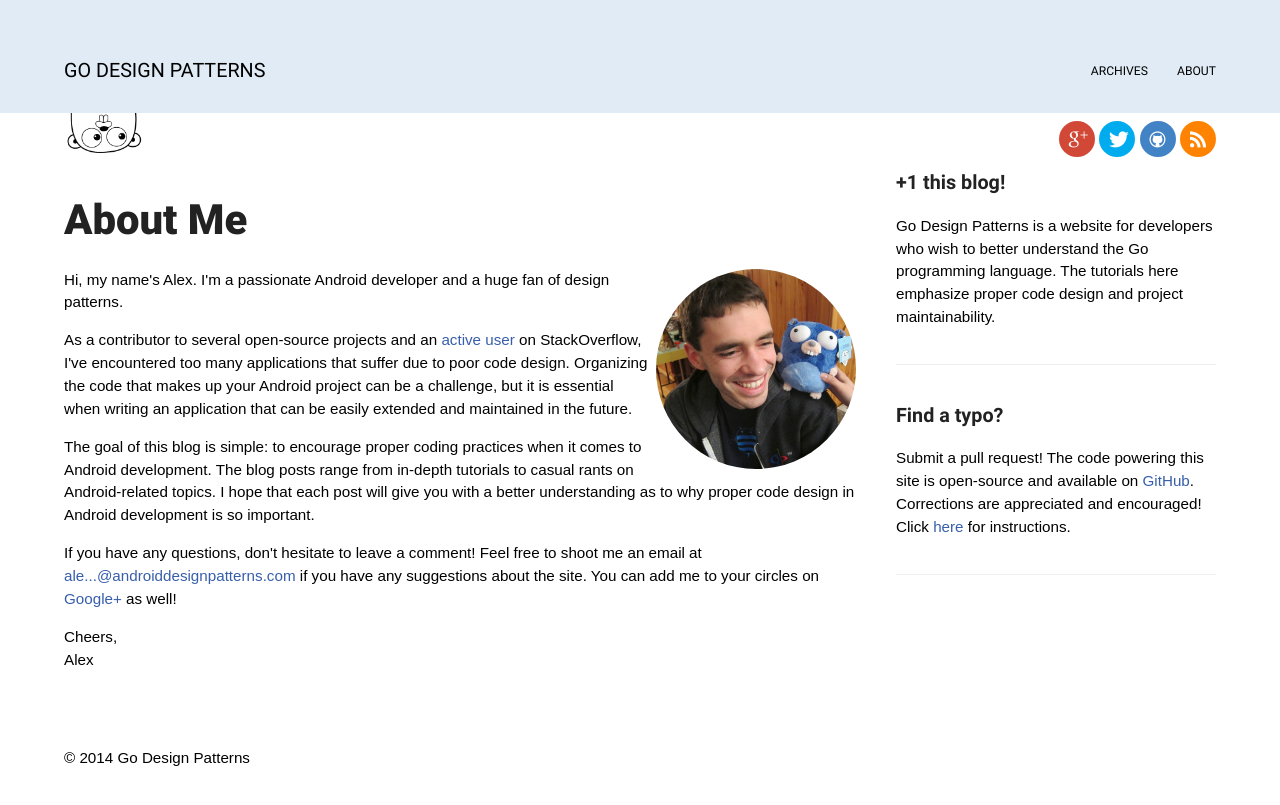
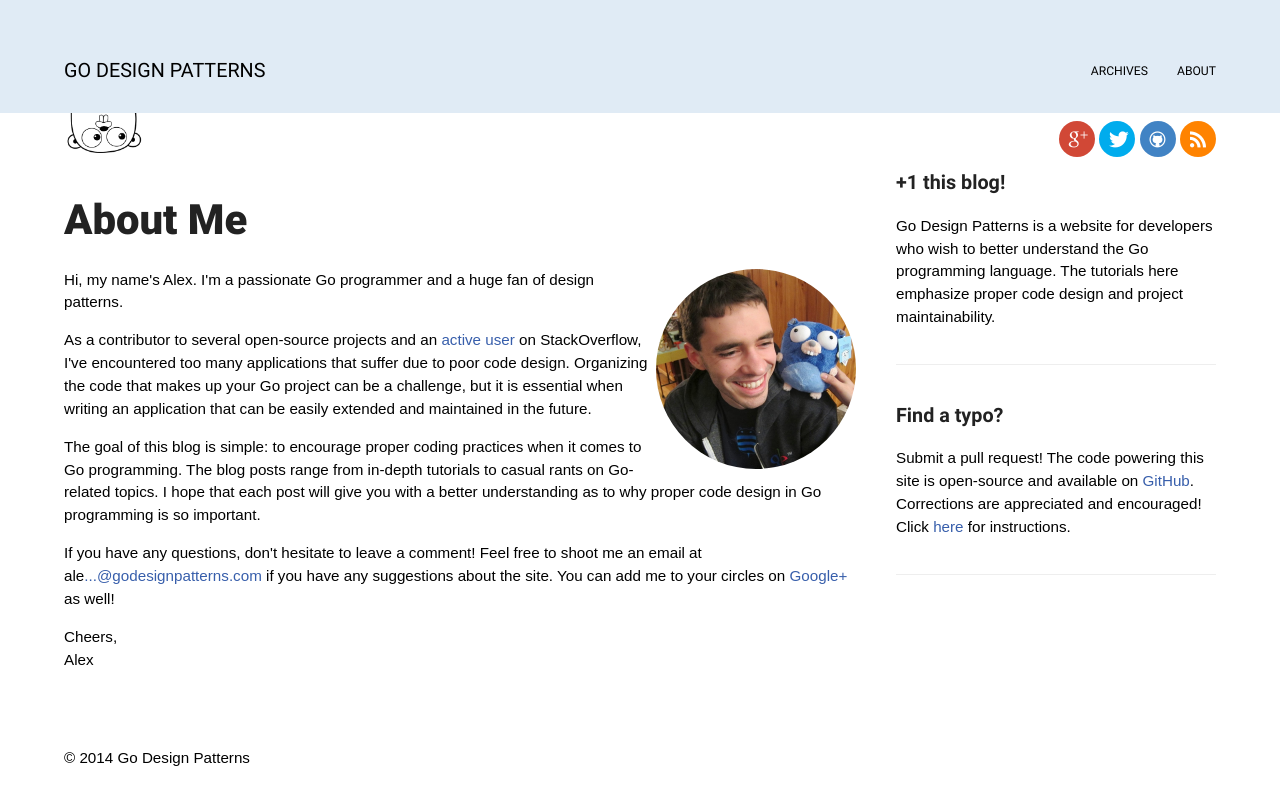
Before and after one commit to alexjlockwood/godesignpatterns, a Jekyll site: the page built from about/index.html, in a window 1280 px wide. Shown: the top 805 px of the page. Built offline with Jekyll 4.4.1, drawn with Linux system fonts in a browser that asks for light colours; some web fonts are replaced; Markdown is read by kramdown in place of the engine named in the settings; comment, search, counter and statistics services are not loaded.

Commit message:
replaced Android with Go... will rewrite later

```diff
--- a/about/index.html
+++ b/about/index.html
@@ -7,22 +7,22 @@ id: 'about/index'
 
 <img id="profile-picture" src="/assets/images/profile-photo-gopher.png" alt="A photo of {{ site.author.name }}" />
 
-<p>Hi, my name's Alex. I'm a passionate Android developer and a huge fan of design patterns.</p>
+<p>Hi, my name's Alex. I'm a passionate Go programmer and a huge fan of design patterns.</p>
 
 <p>As a contributor to several open-source projects and an <a href="{{ site.author.stackoverflow }}">active user</a>
 on StackOverflow, I've encountered too many applications that suffer due to poor
-code design. Organizing the code that makes up your Android project can be a challenge,
+code design. Organizing the code that makes up your Go project can be a challenge,
 but it is essential when writing an application that can be easily extended and maintained
 in the future.</p>
 
 <p>The goal of this blog is simple: to encourage proper coding practices when it comes
-to Android development. The blog posts range from in-depth tutorials to casual rants
-on Android-related topics. I hope that each post will give you with a better understanding
-as to why proper code design in Android development is so important.</p>
+to Go programming. The blog posts range from in-depth tutorials to casual rants
+on Go-related topics. I hope that each post will give you with a better understanding
+as to why proper code design in Go programming is so important.</p>
 
 <p>If you have any questions, don't hesitate to leave a comment!
 Feel free to shoot me an email at
-<a href="http://www.google.com/recaptcha/mailhide/d?k=01rHozPyLYV_7GGdj84QT96A==&amp;c=af5NNqHv1RgyYUun2HkuI8SpiLLbJZX6wf60SEI25N0=" title="Reveal this e-mail address">ale...@androiddesignpatterns.com</a>
+ale<a href="http://www.google.com/recaptcha/mailhide/d?k=01WvK8HJit2JU4tvM0mRI_Jw==&amp;c=kcqwPXX0N5K4xraWBp7JdTwYqZsyze-qrcgbXOlZ4JQ=" onclick="window.open('http://www.google.com/recaptcha/mailhide/d?k\07501WvK8HJit2JU4tvM0mRI_Jw\75\75\46c\75kcqwPXX0N5K4xraWBp7JdTwYqZsyze-qrcgbXOlZ4JQ\075', '', 'toolbar=0,scrollbars=0,location=0,statusbar=0,menubar=0,resizable=0,width=500,height=300'); return false;" title="Reveal this e-mail address">...@godesignpatterns.com</a>
 if you have any suggestions about the site. You can add me to your circles on
 <a href="https://plus.google.com/100751609891157863386/" rel="me">Google+</a>
 as well!</p>
```
